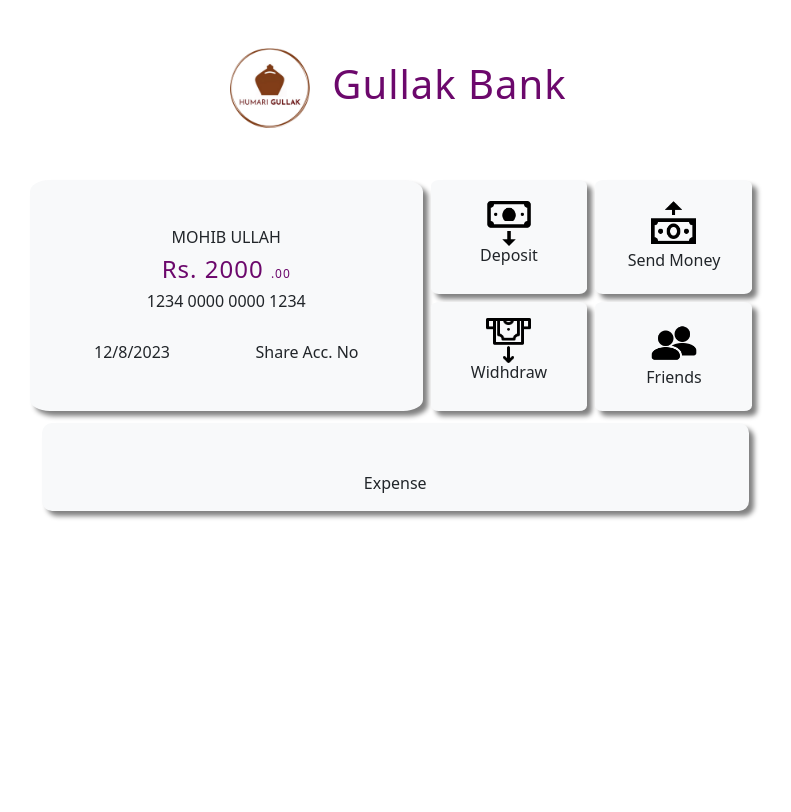
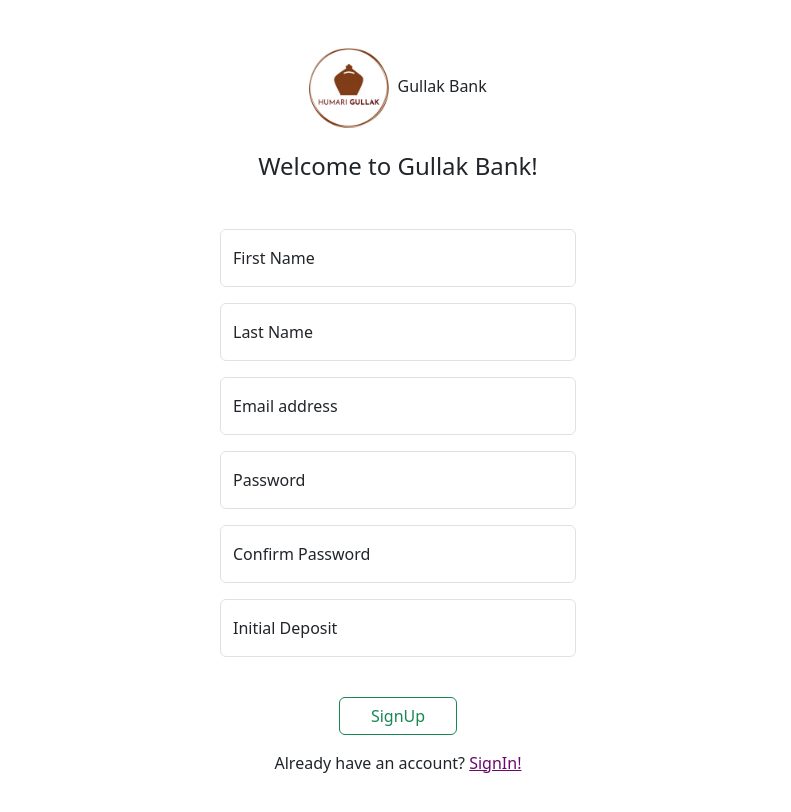
Before and after one commit to Mohibullah-solangi/Banking-Budget-App, a React (Create React App) app: page /Signup in a window 1280 px wide. Shown: the top 812 px of the page, without its empty margins (242-1033 px from the left). Built offline with nearby package versions, Linux system fonts and the light colour scheme.

Commit message:
Sign_up Sign_in Done

```diff
--- a/src/App.css
+++ b/src/App.css
@@ -79,3 +79,7 @@
   justify-content: space-between;
 
 }
+
+#link{
+  color: rgb(108, 8, 108);
+}
--- a/src/App.js
+++ b/src/App.js
@@ -1,11 +1,27 @@
 // import logo from './logo.svg';
 import './App.css';
 import Display from './components/Display';
+import SignIn from './components/SignIn';
+import Signup from './components/SignUp';
+import {
+  BrowserRouter,
+  Routes,
+  Route,
+
+} from "react-router-dom";
+
 
 function App() {
   return (
     <div className="App">
-     <Display/>
+      <BrowserRouter>
+      <Routes>
+     <Route path='/Dashboard' element={<Display/>}  />
+     <Route path='/' element={<SignIn/>}  />
+     <Route path='/Signup' element={<Signup/>}  />
+
+     </Routes>
+     </BrowserRouter>
     </div>
   );
 }
--- /dev/null
+++ b/src/components/SignIn.js
@@ -0,0 +1,61 @@
+import React, { useState } from 'react'
+import FloatingLabel from 'react-bootstrap/FloatingLabel';
+import Form from 'react-bootstrap/Form';
+import Button from 'react-bootstrap/Button';
+import logo from "../images/vDHlc1gATvGuir2mwpUF_Y0uugH16L6gtYdVq.png";
+import { Link } from 'react-router-dom';
+
+const SignIn = () => {
+
+    const handleSubmit = (e)=>{
+        e.preventDefault();
+
+       const entry = localStorage.getItem("Entry")
+        let Login = JSON.parse(entry)
+   if((Login.email !== e.target.email.value) || (Login.password !== e.target.password.value)){
+             alert("Incorrect Details")
+   }
+   else{
+          console.log("logged-in")
+   }
+
+    }
+    const handleinput = (e)=>{
+        setUserInfo({...UserInfo, [e.target.name]: e.target.value})
+    }
+   const [UserInfo, setUserInfo] = useState({
+    email: "",
+    password: ""
+   })
+
+  return (
+    <>
+
+    <div className="container mt-5 vh-90">
+    <img src={logo} alt="" style={{ height: "80px" }} /> &nbsp;Gullak Bank
+        <h4 className='mt-4'>Welcome to Gullak Bank!</h4>
+        <div className="row align-items-center mt-5">
+            <div className="col-lg-4 mx-auto my-auto text-center">
+    <Form onSubmit={handleSubmit} >
+      <FloatingLabel
+        controlId="floatingInput"
+        label="Email address"
+        className="mb-3"
+      >
+        <Form.Control name='email' type="email" value={UserInfo.email} placeholder="name@example.com" onChange={handleinput}/>
+      </FloatingLabel>
+      <FloatingLabel controlId="floatingPassword" label="Password">
+        <Form.Control name='password' type="password" value={UserInfo.password} placeholder="Password" onChange={handleinput}/>
+      </FloatingLabel >
+      <Button variant="outline-success" className="col-md-4 mt-4" type="submit">SignIn</Button>
+      </Form>
+      <div className='d-flex justify-content-center mt-3 letter-spacing'>Don't have an account?&nbsp; <Link variant="success" className="active" id='link' aria-current="page" to="/Signup">Signup!</Link></div>
+      </div>
+      </div>
+      </div>
+
+    </>
+  )
+}
+
+export default SignIn
--- /dev/null
+++ b/src/components/SignUp.js
@@ -0,0 +1,149 @@
+import React, { useState } from "react";
+import FloatingLabel from "react-bootstrap/FloatingLabel";
+import Form from "react-bootstrap/Form";
+import Button from "react-bootstrap/Button";
+import logo from "../images/vDHlc1gATvGuir2mwpUF_Y0uugH16L6gtYdVq.png";
+import { Link } from "react-router-dom";
+
+const Signup = () => {
+  const handleSubmit = (e) => {
+    e.preventDefault();
+
+    if (e.target.password.value !== e.target.confirmpassword.value) {
+      alert("Passwords don't match");
+    }
+    const NewRecord = { ...UserInfo };
+    localStorage.setItem("Entry", JSON.stringify(NewRecord));
+  };
+  const handleinput = (e) => {
+    setUserInfo({ ...UserInfo, [e.target.name]: e.target.value });
+  };
+  const [UserInfo, setUserInfo] = useState({
+    Firstname: "",
+    Lastname: "",
+    email: "",
+    password: "",
+    confirmpassword: "",
+    InitialDeposit: "",
+  });
+
+  return (
+    <>
+      <div className="container my-5">
+        <img src={logo} alt="" style={{ height: "80px" }} /> &nbsp;Gullak Bank
+        <h4 className="mt-4">Welcome to Gullak Bank!</h4>
+        <div className="row align-items-center mt-5">
+          <div className="col-lg-4 mx-auto my-auto text-center">
+            <Form onSubmit={handleSubmit}>
+              <FloatingLabel
+                controlId="floatingInput"
+                label="First Name"
+                className="mb-3"
+              >
+                <Form.Control
+                  name="Firstname"
+                  type="text"
+                  value={UserInfo.Firstname}
+                  placeholder="First Name"
+                  onChange={handleinput}
+                  required
+                />
+              </FloatingLabel>
+              <FloatingLabel
+                controlId="floatingInput"
+                label="Last Name"
+                className="mb-3"
+              >
+                <Form.Control
+                  name="Lastname"
+                  type="text"
+                  value={UserInfo.Lastname}
+                  placeholder="Last Name"
+                  onChange={handleinput}
+                  required
+                />
+              </FloatingLabel>
+              <FloatingLabel
+                controlId="floatingInput"
+                label="Email address"
+                className="mb-3"
+              >
+                <Form.Control
+                  name="email"
+                  type="email"
+                  value={UserInfo.email}
+                  placeholder="name@example.com"
+                  onChange={handleinput}
+                  required
+                />
+              </FloatingLabel>
+              <FloatingLabel
+                controlId="floatingPassword"
+                label="Password"
+                className="mb-3"
+              >
+                <Form.Control
+                  name="password"
+                  type="password"
+                  value={UserInfo.password}
+                  placeholder="Password"
+                  onChange={handleinput}
+                  required
+                />
+              </FloatingLabel>
+              <FloatingLabel
+                controlId="floatingPassword"
+                label="Confirm Password"
+                className="mb-3"
+              >
+                <Form.Control
+                  id="re-pwd"
+                  name="confirmpassword"
+                  type="password"
+                  value={UserInfo.confirmpassword}
+                  placeholder="Confirm Password"
+                  onChange={handleinput}
+                  required
+                />
+              </FloatingLabel>
+              <FloatingLabel
+                controlId="floatingInput"
+                label="Initial Deposit"
+                className="mb-3"
+              >
+                <Form.Control
+                  name="InitialDeposit"
+                  type="text"
+                  value={UserInfo.InitialDeposit}
+                  placeholder="Enter Amount in PKR"
+                  onChange={handleinput}
+                />
+              </FloatingLabel>
+              <Button
+                variant="outline-success"
+                className="col-md-4 mt-4"
+                type="submit"
+              >
+                SignUp
+              </Button>
+            </Form>
+            <div className="d-flex justify-content-center mt-3 letter-spacing">
+              Already have an account?&nbsp;{" "}
+              <Link
+                variant="success"
+                className="active"
+                id="link"
+                aria-current="page"
+                to="/"
+              >
+                SignIn!
+              </Link>
+            </div>
+          </div>
+        </div>
+      </div>
+    </>
+  );
+};
+
+export default Signup;
--- a/src/reducers/amountReducer.js
+++ b/src/reducers/amountReducer.js
@@ -1,6 +1,6 @@
 // import React from 'react'
 
-const amountReducer = (state =0 , action) => {
+const amountReducer = (state =2000 , action) => {
 
 
     if (action.type==='deposit'){
```
